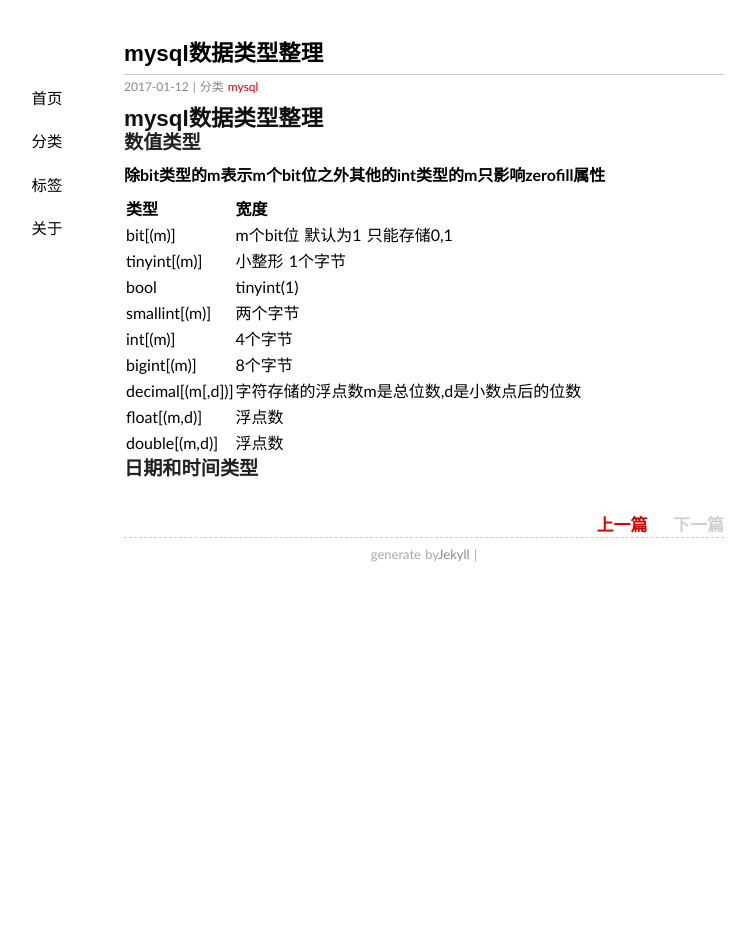
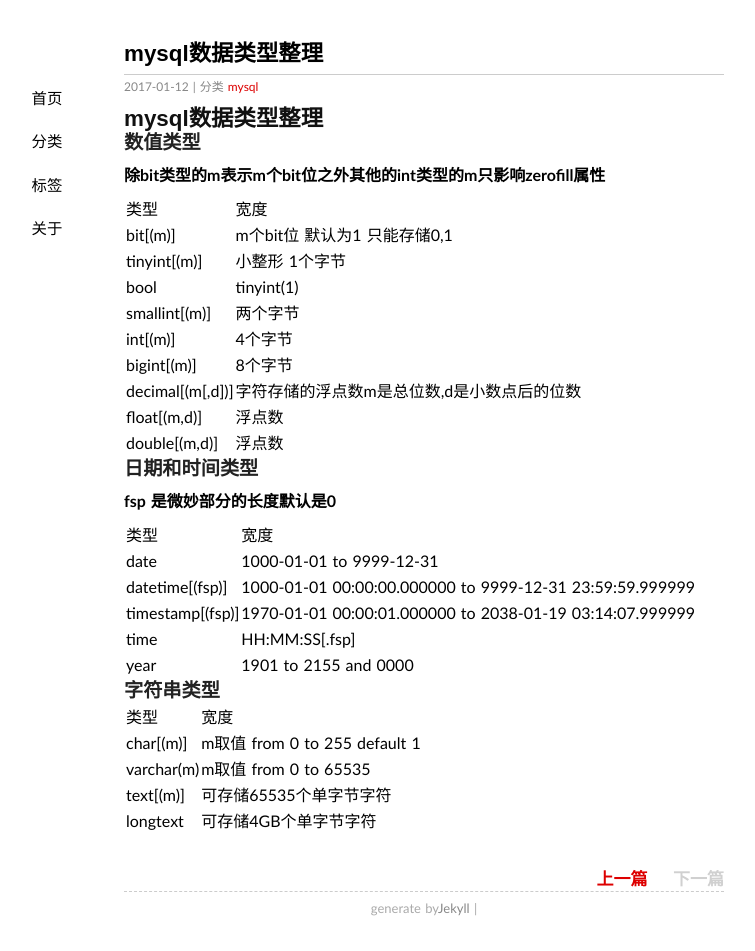
Before and after one commit to monkey92/monkey92.github.io, a Jekyll site: the page built from _posts/2017-01-12-mysql-data-type.md, in a window 1280 px wide. Shown: the whole page, without its empty margins (216-971 px from the left). Built offline with Jekyll 4.4.1, drawn with Linux system fonts in a browser that asks for light colours; comment, search, counter and statistics services are not loaded; before the commit the page ends 900 px from its top, so only the background shows below that.

Commit message:
mysql-data-type

```diff
--- a/_posts/2017-01-12-mysql-data-type.md
+++ b/_posts/2017-01-12-mysql-data-type.md
@@ -13,7 +13,6 @@ categories: mysql
 
 
 |类型				|宽度														|
-|:--------------	|:----------------------------------------------------------|
 |bit[(m)]			| m个bit位 默认为1 只能存储0,1								|
 |tinyint[(m)]		| 小整形 1个字节											|
 |bool				| tinyint(1) 												|
@@ -26,3 +25,21 @@ categories: mysql
 
 
 ### 日期和时间类型
+
+**fsp 是微妙部分的长度默认是0**
+
+|类型				|宽度														|
+|date				| 1000-01-01 to 9999-12-31									|
+|datetime[(fsp)]	| 1000-01-01 00:00:00.000000 to 9999-12-31 23:59:59.999999	|
+|timestamp[(fsp)]	| 1970-01-01 00:00:01.000000 to 2038-01-19 03:14:07.999999 	|
+|time				| HH:MM:SS[.fsp] 											|
+|year				| 1901 to 2155 and 0000										|
+
+
+### 字符串类型
+
+|类型				|宽度														|
+|char[(m)]			| m取值 from 0 to 255	default 1							|
+|varchar(m)			| m取值 from 0 to 65535										|
+|text[(m)]			| 可存储65535个单字节字符								 	|
+|longtext			| 可存储4GB个单字节字符										|
```
